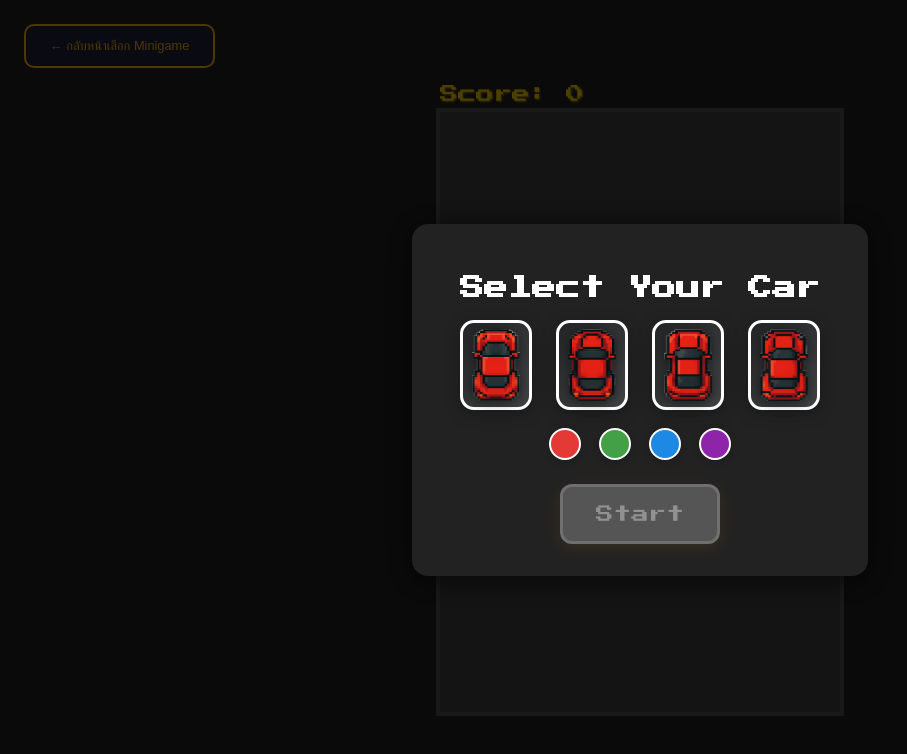
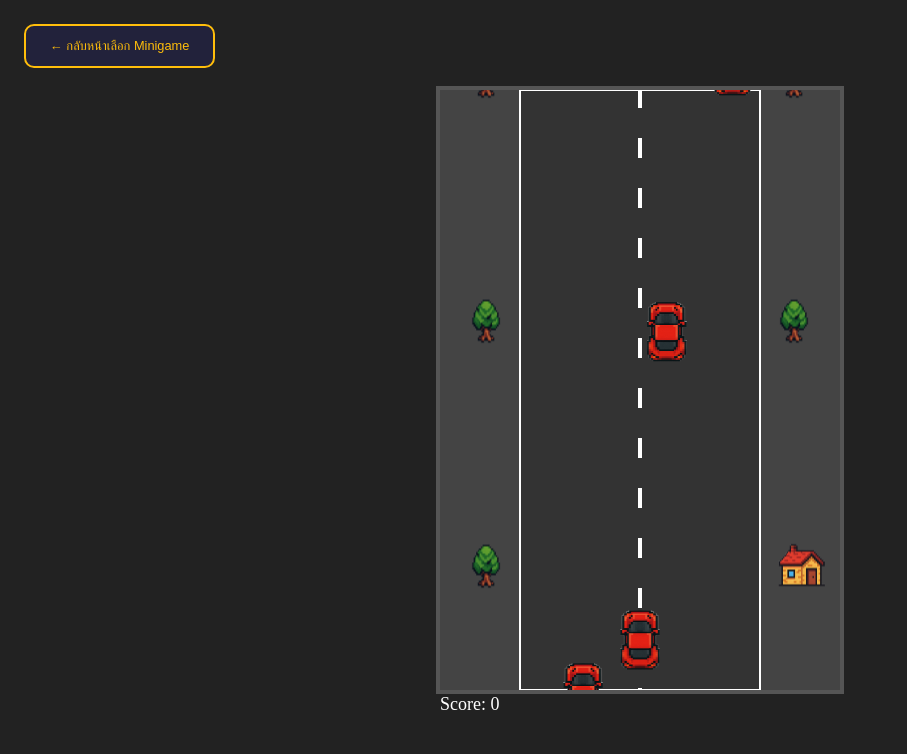
Before and after one commit to noraset/Dragon-Flight, a website: page www/car-dodger.html in a window 1280 px wide. Shown: the whole page, without its empty margins (0-907 px from the left). Drawn offline with Linux system fonts and the light colour scheme.

Commit message:
Refactor Car Dodger game: streamline HTML structure, enhance game mechanics with roadside objects, and implement game over overlay. Added new CSS styles for buttons and integrated new images for gameplay elements.

```diff
--- a/www/car-dodger.html
+++ b/www/car-dodger.html
@@ -11,35 +11,19 @@
 <body>
     <button class="back-btn" onclick="window.location.href='index.html'">← กลับหน้าเลือก Minigame</button>
     <div class="game-container">
+        <canvas id="gameCanvas" width="400" height="600"></canvas>
         <div class="hud">
-            <span id="score" class="game-text gold-text">Score: 0</span>
+            <span id="score">Score: 0</span>
         </div>
-        <canvas id="gameCanvas" width="400" height="600"></canvas>
-    </div>
-    <div id="carSelectOverlay" class="overlay">
-        <div class="car-select-box">
-            <h2 class="game-text">Select Your Car</h2>
-            <div class="car-options">
-                <div class="car-option-container">
-                    <button class="car-option" data-img="img/car-dodger/car1.png"><img src="img/car-dodger/car1.png"
-                            alt="Car 1" width="48" height="72"></button>
-                    <button class="car-option" data-img="img/car-dodger/car2.png"><img src="img/car-dodger/car2.png"
-                            alt="Car 2" width="48" height="72"></button>
-                    <button class="car-option" data-img="img/car-dodger/car3.png"><img src="img/car-dodger/car3.png"
-                            alt="Car 3" width="48" height="72"></button>
-                    <button class="car-option" data-img="img/car-dodger/car4.png"><img src="img/car-dodger/car4.png"
-                            alt="Car 4" width="48" height="72"></button>
-                </div>
-                <div class="color-select-row">
-                    <button class="color-option" data-color="red" style="background:#e53935"></button>
-                    <button class="color-option" data-color="green" style="background:#43a047"></button>
-                    <button class="color-option" data-color="blue" style="background:#1e88e5"></button>
-                    <button class="color-option" data-color="purple" style="background:#8e24aa"></button>
-                </div>
+        <div id="gameOverOverlay" class="overlay" style="display:none">
+            <div class="car-select-box">
+                <div class="game-text gold-text" style="font-size:2rem;margin-bottom:18px;">GAME OVER</div>
+                <div id="finalScore" class="game-text" style="font-size:1.1rem;margin-bottom:18px;"></div>
+                <button id="restartBtn" class="game-btn">Restart</button>
             </div>
-            <button id="startGameBtn" class="game-btn" disabled style="margin-top:24px;width:160px;">Start</button>
         </div>
     </div>
+    <script src="game.js"></script>
     <script src="js/car-dodger.js"></script>
 </body>
 
--- a/www/js/car-dodger.js
+++ b/www/js/car-dodger.js
@@ -1,103 +1,234 @@
-const canvas = document.getElementById("gameCanvas");
-const ctx = canvas.getContext("2d");
+const canvas = document.getElementById('gameCanvas');
+const ctx    = canvas.getContext('2d');
 
-const WIDTH = canvas.width;
-const HEIGHT = canvas.height;
+const W = canvas.width;
+const H = canvas.height;
 
-// รถของผู้เล่น
-let carImg = new Image();
-const car = {
-    width: 40,
-    height: 60,
-    x: WIDTH / 2 - 20,
-    y: HEIGHT - 80,
-    speed: 5,
-    img: carImg
-};
-
-// เตรียมภาพรถ obstacle
-const obstacleCarImgs = [
-    "img/car-dodger/car1.png",
-    "img/car-dodger/car2.png",
-    "img/car-dodger/car3.png",
-    "img/car-dodger/car4.png"
-].map(src => {
+// Load multiple car images
+const carSrcs = ['img/car-dodger/car1.png', 'img/car-dodger/car2.png', 'img/car-dodger/car3.png', 'img/car-dodger/car4.png'];
+const carImgs = carSrcs.map(src => {
   const img = new Image();
   img.src = src;
   return img;
 });
 
-// ข้อมูล obstacle
-let obstacles = [];
-const spawnRate = 90;  // ทุกกี่เฟรม spawn ครั้งหนึ่ง
+// Utility to pick a random car image
+function getRandomCarImg() {
+  return carImgs[Math.floor(Math.random() * carImgs.length)];
+}
+
+// ถนน
+const road = {
+  width: W * 0.6,
+  x: (W - W * 0.6) / 2,
+  y: 0,
+  height: H,
+  lineWidth: 4,
+  lineGap: 30,
+  lineLength: 20,
+  offset: 0
+};
+
+// รถผู้เล่น
+const player = {
+  width: 40,
+  height: 60,
+  x: W/2 - 20,
+  y: H - 80,
+  speed: 5,
+  img: getRandomCarImg()
+};
+
+// รถคู่แข่ง
+let enemies = [];
+const spawnRate = 100; // frames
 let frameCount = 0;
 
 // คะแนน
 let score = 0;
 
-// ควบคุมด้วย Arrow Left / Right
-const keys = { left: false, right: false };
-document.addEventListener("keydown", e => {
-    if (e.code === "ArrowLeft") keys.left = true;
-    if (e.code === "ArrowRight") keys.right = true;
+// คีย์
+const keys = { left:false, right:false, up:false, down:false };
+document.addEventListener('keydown', e => {
+  if (e.code === 'ArrowLeft')  keys.left  = true;
+  if (e.code === 'ArrowRight') keys.right = true;
+  if (e.code === 'ArrowUp')    keys.up    = true;
+  if (e.code === 'ArrowDown')  keys.down  = true;
 });
-document.addEventListener("keyup", e => {
-    if (e.code === "ArrowLeft") keys.left = false;
-    if (e.code === "ArrowRight") keys.right = false;
+document.addEventListener('keyup', e => {
+  if (e.code === 'ArrowLeft')  keys.left  = false;
+  if (e.code === 'ArrowRight') keys.right = false;
+  if (e.code === 'ArrowUp')    keys.up    = false;
+  if (e.code === 'ArrowDown')  keys.down  = false;
 });
 
-// สุ่มสร้าง obstacle
-function spawnObstacle() {
-    const x = Math.random() * (WIDTH - 40);
-    const carImgIdx = Math.floor(Math.random() * obstacleCarImgs.length);
-    obstacles.push({
-        x,
-        y: -60,
-        width: 40,
-        height: 60,
+// โหลดภาพต้นไม้และบ้าน
+const treeImg = new Image();
+treeImg.src = 'img/tree.png';
+const homeImg = new Image();
+homeImg.src = 'img/home.png';
+
+// roadside objects (tree/home)
+const roadsideObjects = [];
+const roadsideSpacing = 180;
+const roadsideSpeed = 2.5; // ปรับความเร็วให้ใกล้เคียง enemies
+const roadsideTypes = [
+  {img: treeImg, w: 48, h: 64, type: 'tree'},
+  {img: homeImg, w: 64, h: 64, type: 'home'}
+];
+
+// สร้างรถคู่แข่ง
+function spawnEnemy() {
+  const ex = road.x + Math.random()*(road.width - player.width);
+  enemies.push({
+    x: ex,
+    y: -player.height,
+    width: player.width,
+    height: player.height,
     speed: 2 + Math.random() * 2,
-        img: obstacleCarImgs[carImgIdx],
-        angle: 0 // เริ่มต้นสุ่มมุม
+    img: getRandomCarImg(),
+    angle: 0,
+    angularSpeed: 0.1
   });
 }
 
-// อัปเดตสถานะทั้งหมด
-function update() {
-    frameCount++;
-    if (frameCount % spawnRate === 0) {
-        spawnObstacle();
+// สร้างต้นไม้และบ้านข้างถนน
+function spawnRoadsideObject(side) {
+  // สุ่มชนิด (บ้านน้อยกว่าต้นไม้)
+  const isHome = Math.random() < 0.25;
+  const t = isHome ? roadsideTypes[1] : roadsideTypes[0];
+  roadsideObjects.push({
+    y: -t.h,
+    side,
+    ...t
+  });
 }
 
-    // เคลื่อนรถ
-    if (keys.left) car.x -= car.speed;
-    if (keys.right) car.x += car.speed;
-    car.x = Math.max(0, Math.min(WIDTH - car.width, car.x));
+// วาดถนน + เส้นเลน
+function drawRoad() {
+  // พื้นถนน
+  ctx.fillStyle = '#333';
+  ctx.fillRect(road.x, road.y, road.width, road.height);
+  // เส้นประกลางถนน (ขยับลง)
+  ctx.strokeStyle = '#fff';
+  ctx.lineWidth = road.lineWidth;
+  let y = -road.offset;
+  while (y < H) {
+    ctx.beginPath();
+    ctx.moveTo(W/2, y);
+    ctx.lineTo(W/2, y + road.lineLength);
+    ctx.stroke();
+    y += road.lineLength + road.lineGap;
+  }
+  // เส้นขอบถนน
+  ctx.strokeStyle = '#fff';
+  ctx.lineWidth = 2;
+  ctx.strokeRect(road.x, road.y, road.width, road.height);
+}
 
-    // เคลื่อน obstacle และหมุน
-    obstacles.forEach(o => {
-        o.y += o.speed;
-        o.angle += 0.05; // หมุนต่อเนื่อง
-        if (o.angle > Math.PI * 2) o.angle -= Math.PI * 2;
+// วาดรถผู้เล่น
+function drawPlayer() {
+  if (player.img.complete) {
+    ctx.drawImage(player.img, player.x, player.y, player.width, player.height);
+  } else {
+    ctx.fillStyle = '#0f0';
+    ctx.fillRect(player.x, player.y, player.width, player.height);
+  }
+}
+
+// วาดรถคู่แข่ง
+function drawEnemies() {
+  enemies.forEach(e => {
+    const w = e.width;
+    const h = e.height;
+    const cx = e.x + w / 2;
+    const cy = e.y + h / 2;
+    ctx.save();
+    ctx.translate(cx, cy);
+    if (e.img.complete) {
+      ctx.drawImage(e.img, -w/2, -h/2, w, h);
+    } else {
+      ctx.fillStyle = '#f00';
+      ctx.fillRect(-w/2, -h/2, w, h);
+    }
+    ctx.restore();
   });
+}
+
+// วาดต้นไม้และบ้านข้างถนน
+function drawRoadsideObjects() {
+  roadsideObjects.forEach(obj => {
+    const x = obj.side === 'left' ? (road.x - obj.w - 10) : (road.x + road.width + 10);
+    if (obj.img.complete) ctx.drawImage(obj.img, x, obj.y, obj.w, obj.h);
+  });
+}
+
+// ฟังก์ชันแสดง Game Over overlay
+function showGameOverOverlay(score) {
+  const overlay = document.getElementById('gameOverOverlay');
+  const scoreBox = document.getElementById('finalScore');
+  scoreBox.textContent = `Score: ${score}`;
+  overlay.style.display = 'flex';
+  isGameOver = true;
+  // โฟกัสปุ่ม restart
+  setTimeout(() => {
+    const btn = document.getElementById('restartBtn');
+    if (btn) btn.focus();
+  }, 100);
+}
+
+// อัปเดตตำแหน่งทั้งหมด
+function update() {
+  if (isGameOver) return;
+  frameCount++;
+  // spawn enemy
+  if (frameCount % spawnRate === 0) spawnEnemy();
+
+  // spawn roadside objects (ซ้าย/ขวา)
+  if (roadsideObjects.length === 0 || roadsideObjects[roadsideObjects.length-1].y > roadsideSpacing) {
+    spawnRoadsideObject('left');
+    spawnRoadsideObject('right');
+  }
+  // ขยับ roadside objects
+  roadsideObjects.forEach(obj => obj.y += roadsideSpeed);
+  // ลบที่หลุดจอ
+  while (roadsideObjects.length && roadsideObjects[0].y > H + 50) roadsideObjects.shift();
+
+  // เคลื่อนถนน (offset เส้นเลน) ด้วยความเร็วคงที่
+  road.offset = (road.offset + 2) % (road.lineLength + road.lineGap);
+
+  // เคลื่อน player
+  if (keys.left)  player.x -= player.speed;
+  if (keys.right) player.x += player.speed;
+  if (keys.up)    player.y -= player.speed;
+  if (keys.down)  player.y += player.speed;
+  player.x = Math.max(road.x, Math.min(road.x + road.width - player.width, player.x));
+  // จำกัด player.y ไม่ให้ออกนอกถนน (บน/ล่าง)
+  const minY = 0;
+  const maxY = H - player.height;
+  player.y = Math.max(minY, Math.min(maxY, player.y));
+
+  // เคลื่อน enemies
+  enemies.forEach(e => { e.y += e.speed; e.angle += e.angularSpeed; });
 
   // ตรวจชน
-    obstacles.forEach(o => {
+  for (let e of enemies) {
     if (
-            o.y + o.height > car.y &&
-            o.x < car.x + car.width &&
-            o.x + o.width > car.x
+      player.x < e.x + e.width &&
+      player.x + player.width > e.x &&
+      player.y < e.y + e.height &&
+      player.y + player.height > e.y
     ) {
-            // Game Over
-            alert(`Game Over!\nคะแนน: ${score}`);
-            resetGame();
+      showGameOverOverlay(score);
+      return;
     }
-    });
+  }
 
-    // ทำความสะอาด obstacle ออกจากจอ และเพิ่มคะแนน
-    obstacles = obstacles.filter(o => {
-        if (o.y > HEIGHT) {
+  // กรอง enemies ออกจากจอ + เพิ่มคะแนน
+  enemies = enemies.filter(e => {
+    if (e.y > H) {
       score++;
-            document.getElementById("score").innerText = `Score: ${score}`;
+      document.getElementById('score').innerText = `Score: ${score}`;
       return false;
     }
     return true;
@@ -105,226 +236,40 @@ function update() {
 }
 
 // รีเซ็ตเกม
-function resetGame() {
-    obstacles = [];
+function reset() {
+  player.img = getRandomCarImg();
+  enemies = [];
   score = 0;
   frameCount = 0;
-    car.x = WIDTH / 2 - car.width / 2;
-    document.getElementById("score").innerText = `Score: 0`;
-}
-
-// วาดทุกอย่างบน canvas
-function draw() {
-    ctx.clearRect(0, 0, WIDTH, HEIGHT);
-
-    drawGrid();
-
-    // วาดถนน (พื้นหลัง)
-    ctx.fillStyle = "#555";
-    ctx.fillRect(50, 0, WIDTH - 100, HEIGHT);
-
-    // ขีดแบ่งเลน
-    ctx.strokeStyle = "#fff";
-    ctx.lineWidth = 2;
-    ctx.setLineDash([20, 15]);
-    ctx.beginPath();
-    ctx.moveTo(WIDTH / 2, 0);
-    ctx.lineTo(WIDTH / 2, HEIGHT);
-    ctx.stroke();
-    ctx.setLineDash([]);
-
-    // วาดรถผู้เล่น
-    if (car.img && car.img.complete) {
-        const coloredCarCanvas = changeImageHue(carImg, selectedHue, car.width, car.height);
-        ctx.drawImage(coloredCarCanvas, car.x, car.y, car.width, car.height);
-    } else {
-        ctx.fillStyle = "#0f0";
-        ctx.fillRect(car.x, car.y, car.width, car.height);
-    }
-    // วาด obstacle เป็นรถ
-    obstacles.forEach(o => {
-        if (o.img && o.img.complete) {
-            ctx.save();
-            ctx.translate(o.x + o.width / 2, o.y + o.height / 2);
-            ctx.rotate(Math.PI); // กลับหัว
-            ctx.drawImage(o.img, -o.width / 2, -o.height / 2, o.width, o.height);
-            ctx.restore();
-        } else {
-            ctx.fillStyle = "#f00";
-            ctx.fillRect(o.x, o.y, o.width, o.height);
-        }
-    });
-}
-
-function drawGrid() {
-    ctx.save();
-    ctx.strokeStyle = "rgba(255,255,255,0.08)";
-    ctx.lineWidth = 1;
-    // แนวตั้ง
-    for (let x = 0; x <= WIDTH; x += 40) {
-        ctx.beginPath();
-        ctx.moveTo(x, 0);
-        ctx.lineTo(x, HEIGHT);
-        ctx.stroke();
-    }
-    // แนวนอน
-    for (let y = 0; y <= HEIGHT; y += 40) {
-        ctx.beginPath();
-        ctx.moveTo(0, y);
-        ctx.lineTo(WIDTH, y);
-        ctx.stroke();
-    }
-    ctx.restore();
+  player.x = W/2 - player.width/2;
+  document.getElementById('score').innerText = `Score: 0`;
+  // ซ่อน overlay
+  const overlay = document.getElementById('gameOverOverlay');
+  if (overlay) overlay.style.display = 'none';
+  isGameOver = false;
 }
 
 // ลูปหลัก
 function loop() {
+  if (!isGameOver) {
     update();
-    draw();
+    ctx.clearRect(0,0,W,H);
+    drawRoadsideObjects(); // วาดต้นไม้และบ้านข้างถนน
+    drawRoad();
+    drawPlayer();
+    drawEnemies();
     requestAnimationFrame(loop);
   }
-
-// --- Car image select overlay ---
-const carSelectOverlay = document.getElementById("carSelectOverlay");
-let selectedCarImgSrc = null;
-let selectedHue = null;
-let pendingCarImgSrc = null;
-let pendingHue = null;
-const startGameBtn = document.getElementById('startGameBtn');
-
-function updateStartBtnState() {
-    startGameBtn.disabled = !(selectedCarImgSrc && selectedHue !== null);
 }
 
-function setSelectedButton(groupSelector, selectedBtn) {
-    document.querySelectorAll(groupSelector).forEach(btn => btn.classList.remove('selected'));
-    if (selectedBtn) selectedBtn.classList.add('selected');
-}
+// เริ่มเกม
+reset();
+loop();
 
-
-
-document.querySelectorAll('.car-option').forEach(btn => {
-    btn.addEventListener('click', function () {
-        selectedCarImgSrc = this.getAttribute('data-img');
-        carImg = new Image();
-        carImg.src = selectedCarImgSrc;
-        setSelectedButton('.car-option', this);
-        // ถ้ามีการเลือกสีไว้แล้ว ให้ setSelectedButton กับปุ่มสีนั้นด้วย
-        if (selectedHue !== null) {
-            const selectedColorBtn = document.querySelector('.color-option[data-color="' + Object.keys(colorHueMap).find(key => colorHueMap[key] === selectedHue) + '"]');
-            if (selectedColorBtn) setSelectedButton('.color-option', selectedColorBtn);
-        }
-        updateCarImage();
-        updateStartBtnState();
+// เชื่อมปุ่ม restart
+window.addEventListener('DOMContentLoaded', () => {
+  const btn = document.getElementById('restartBtn');
+  if (btn) btn.onclick = () => {
+    location.reload();
+  };
 });
-});
-
-document.querySelectorAll('.color-option').forEach(btn => {
-    btn.addEventListener('click', function () {
-        const color = this.getAttribute('data-color');
-        selectedHue = colorHueMap[color] || 0;
-        setSelectedButton('.color-option', this);
-        // ถ้ามีการเลือกรถไว้แล้ว ให้ setSelectedButton กับปุ่มรถนั้นด้วย
-        if (selectedCarImgSrc) {
-            const selectedCarBtn = document.querySelector('.car-option[data-img="' + selectedCarImgSrc + '"]');
-            if (selectedCarBtn) setSelectedButton('.car-option', selectedCarBtn);
-        }
-        updateCarImage();
-        updateStartBtnState();
-    });
-});
-
-startGameBtn.addEventListener('click', function () {
-    if (selectedCarImgSrc && selectedHue !== null) {
-        carSelectOverlay.style.display = 'none';
-        resetGame();
-        loop();
-    }
-});
-
-// --- ปรับการเริ่มเกม ---
-function startGame() {
-    carSelectOverlay.style.display = "flex";
-    selectedCarImgSrc = null;
-    selectedHue = null;
-    car.img = null;
-    setSelectedButton('.car-option', null);
-    setSelectedButton('.color-option', null);
-    updateStartBtnState();
-}
-
-// ไม่ต้องเรียก loop() ทันที ให้รอเลือกก่อน
-startGame();
-
-function changeImageHue(img, hueDeg, width, height) {
-    // สร้าง offscreen canvas
-    const off = document.createElement('canvas');
-    off.width = width;
-    off.height = height;
-    const offCtx = off.getContext('2d');
-    offCtx.drawImage(img, 0, 0, width, height);
-
-    // ดึง pixel data
-    const imageData = offCtx.getImageData(0, 0, width, height);
-    const data = imageData.data;
-
-    // ปรับ hue
-    for (let i = 0; i < data.length; i += 4) {
-        // RGB → HSL
-        let r = data[i] / 255, g = data[i + 1] / 255, b = data[i + 2] / 255;
-        let max = Math.max(r, g, b), min = Math.min(r, g, b);
-        let h, s, l = (max + min) / 2;
-        if (max === min) {
-            h = s = 0;
-        } else {
-            let d = max - min;
-            s = l > 0.5 ? d / (2 - max - min) : d / (max + min);
-            switch (max) {
-                case r: h = (g - b) / d + (g < b ? 6 : 0); break;
-                case g: h = (b - r) / d + 2; break;
-                case b: h = (r - g) / d + 4; break;
-            }
-            h /= 6;
-        }
-        // เปลี่ยน hue
-        h = (h * 360 + hueDeg) % 360;
-        if (h < 0) h += 360;
-        h /= 360;
-
-        // HSL → RGB
-        let q = l < 0.5 ? l * (1 + s) : l + s - l * s;
-        let p = 2 * l - q;
-        function hue2rgb(p, q, t) {
-            if (t < 0) t += 1;
-            if (t > 1) t -= 1;
-            if (t < 1 / 6) return p + (q - p) * 6 * t;
-            if (t < 1 / 2) return q;
-            if (t < 2 / 3) return p + (q - p) * (2 / 3 - t) * 6;
-            return p;
-        }
-        data[i] = Math.round(hue2rgb(p, q, h + 1 / 3) * 255);
-        data[i + 1] = Math.round(hue2rgb(p, q, h) * 255);
-        data[i + 2] = Math.round(hue2rgb(p, q, h - 1 / 3) * 255);
-        // data[i+3] = data[i+3]; // alpha
-    }
-    offCtx.putImageData(imageData, 0, 0);
-    return off;
-}
-
-// Map สีไปเป็นองศา hue
-const colorHueMap = {
-    red: 0,
-    green: 120,
-    blue: 240,
-    purple: 280
-};
-
-function updateCarImage() {
-    // ถ้าเลือกรถแล้วและเลือกสีแล้ว ให้ apply hue
-    pendingCarImgSrc = selectedCarImgSrc;
-    pendingHue = selectedHue;
-    car.img = carImg;
-    carImg.onload = function () {
-        car.img = carImg;
-    }
-}
```
Also changed, not shown: www/css/car-dodger.css (+10 -0 lines), www/img/home.png (added), www/img/tree.png (added). Lines whose indentation alone changed are shown as unchanged.
